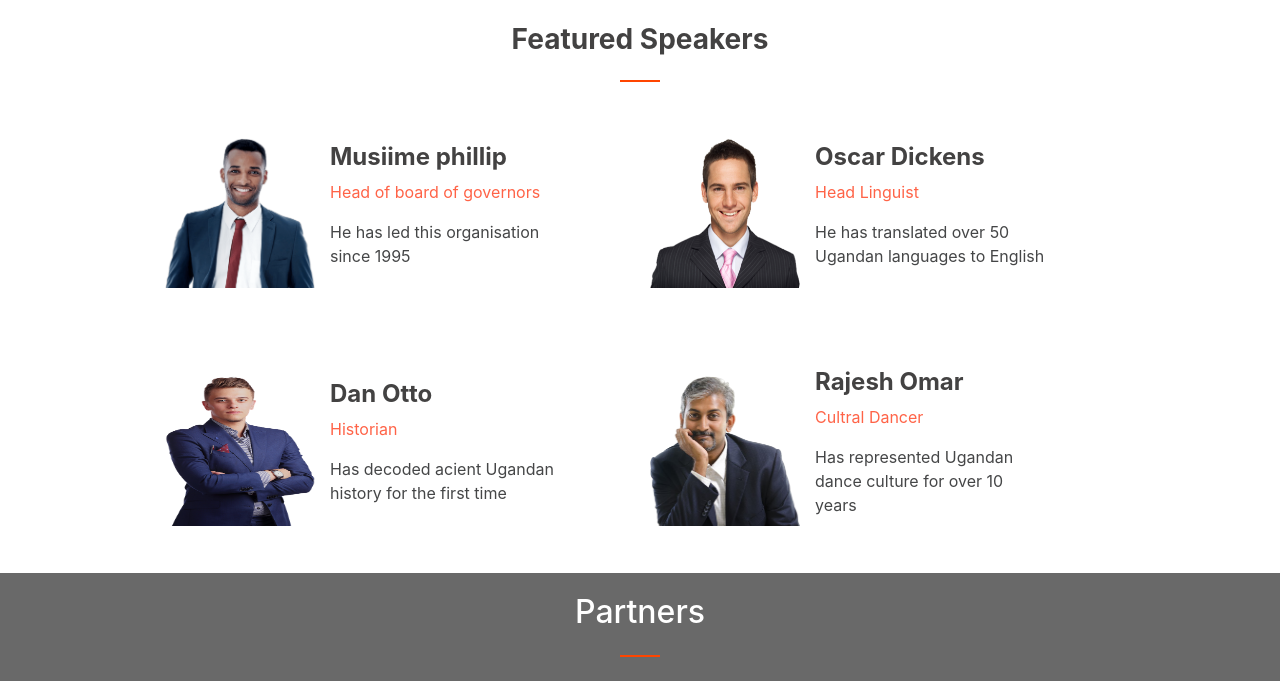
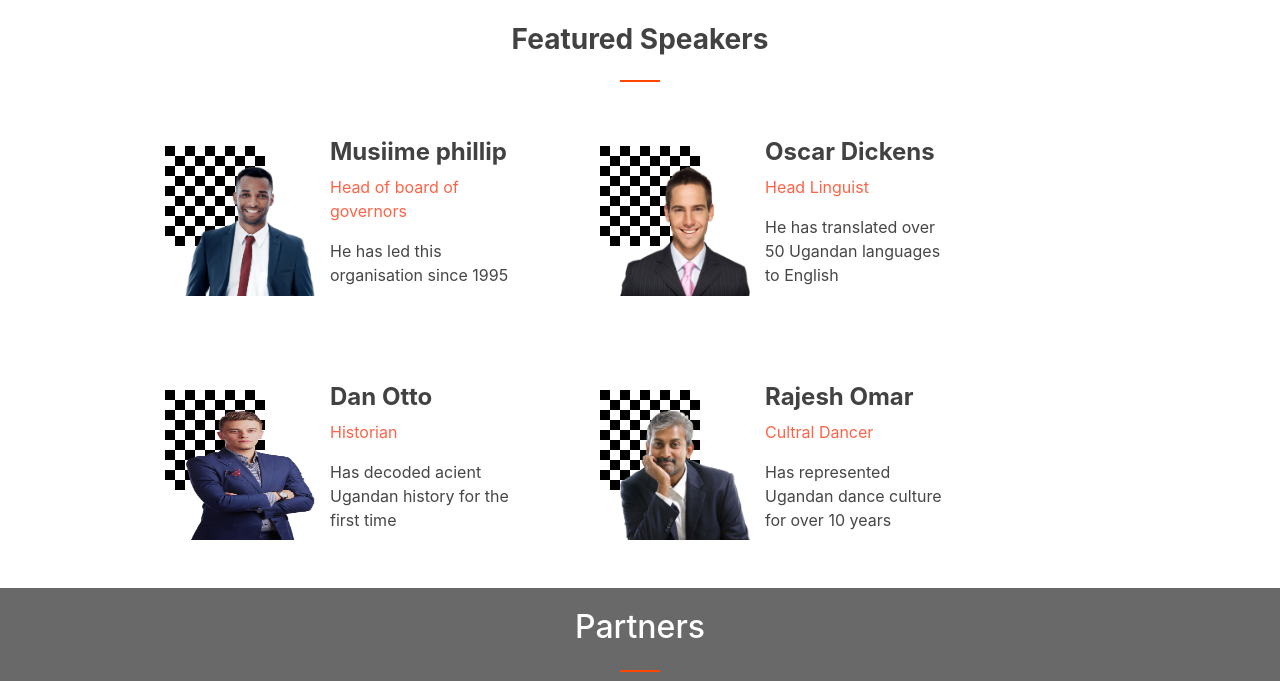
Before and after one commit to danielmatama/matama-capstone, a plain HTML site: page index.html in a window 1280 px wide. Shown: the part 1200-1881 px from the top of the page. Drawn offline with nearby package versions, Linux system fonts and the light colour scheme.

Commit message:
Edit speaker section to include images

```diff
--- a/scripts.js
+++ b/scripts.js
@@ -29,6 +29,7 @@ section.innerHTML = `
 <div class=f-show>
 <div class="speaker">
 <div class="f-img">
+  <img src="images/checked.png" alt="" class="checked">
   <img src="images/feature1.png" alt="" class="f-speak">
 </div>
 <div class="f-texts">
@@ -40,6 +41,7 @@ section.innerHTML = `
 
 <div class="speaker">
 <div class="f-img">
+  <img src="images/checked.png" alt="" class="checked">
   <img src="images/feature2.png" alt="" class="f-speak">
 </div>
 <div class="f-texts">
@@ -53,6 +55,7 @@ section.innerHTML = `
 <div class="f-hide">
 <div class="speaker">
 <div class="f-img">
+  <img src="images/checked.png" alt="" class="checked">
   <img src="images/feature3.png" alt="" class="f-speak">
 </div>
 <div class="f-texts">
@@ -64,6 +67,7 @@ section.innerHTML = `
 
 <div class="speaker">
 <div class="f-img">
+  <img src="images/checked.png" alt="" class="checked">
   <img src="images/feature4.png" alt="" class="f-speak">
 </div>
 <div class="f-texts">
--- a/styles.css
+++ b/styles.css
@@ -286,12 +286,23 @@
   padding-bottom: 20px;
 }
 
+.checked {
+  position: absolute;
+  z-index: -1;
+  width: 100px;
+  height: 100px;
+}
+
 .f-img {
+  position: relative;
+  z-index: 1;
   margin-left: 5px;
   margin-right: 15px;
 }
 
 .f-speak {
+  padding-left: 20px;
+  padding-top: 20px;
   width: 150px;
   height: 150px;
 }
@@ -525,7 +536,7 @@
     display: flex;
     align-items: center;
     margin-left: 80px;
-    width: 400px;
+    width: 350px;
   }
 
   .f-para2 {
```
Also changed, not shown: images/checked.png (added).
